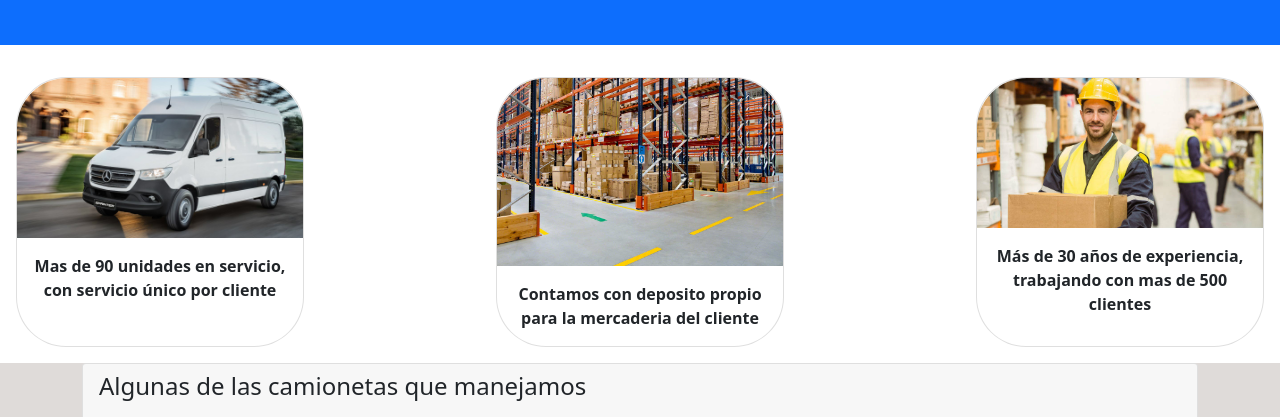
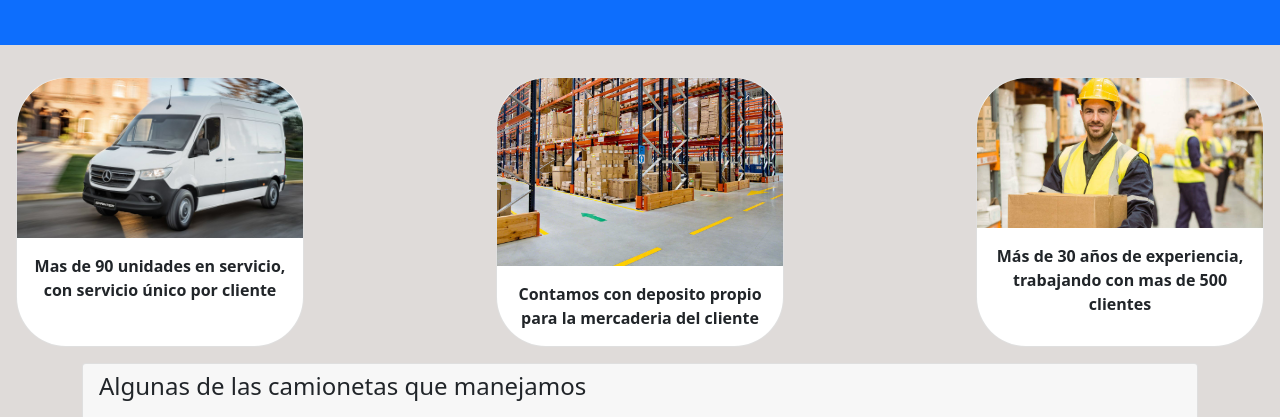
Before and after one commit to Tomasl07/Desafio-final, a website: page index.html in a window 1280 px wide. Shown: the part 335-752 px from the top of the page. Drawn offline with nearby package versions, Linux system fonts and the light colour scheme.

Commit message:
Agregando estilo a cartas

```diff
--- a/scss/_main.scss
+++ b/scss/_main.scss
@@ -17,7 +17,9 @@
     border-radius: 50px 50px 50px 50px;
 }
 
-
+.cartas{
+  background-color: #dfdbd9;
+}
 .tarjetas-main{
     padding-left: 15rem;
     margin: 1rem;
```
Also changed, not shown: css/style.css.
